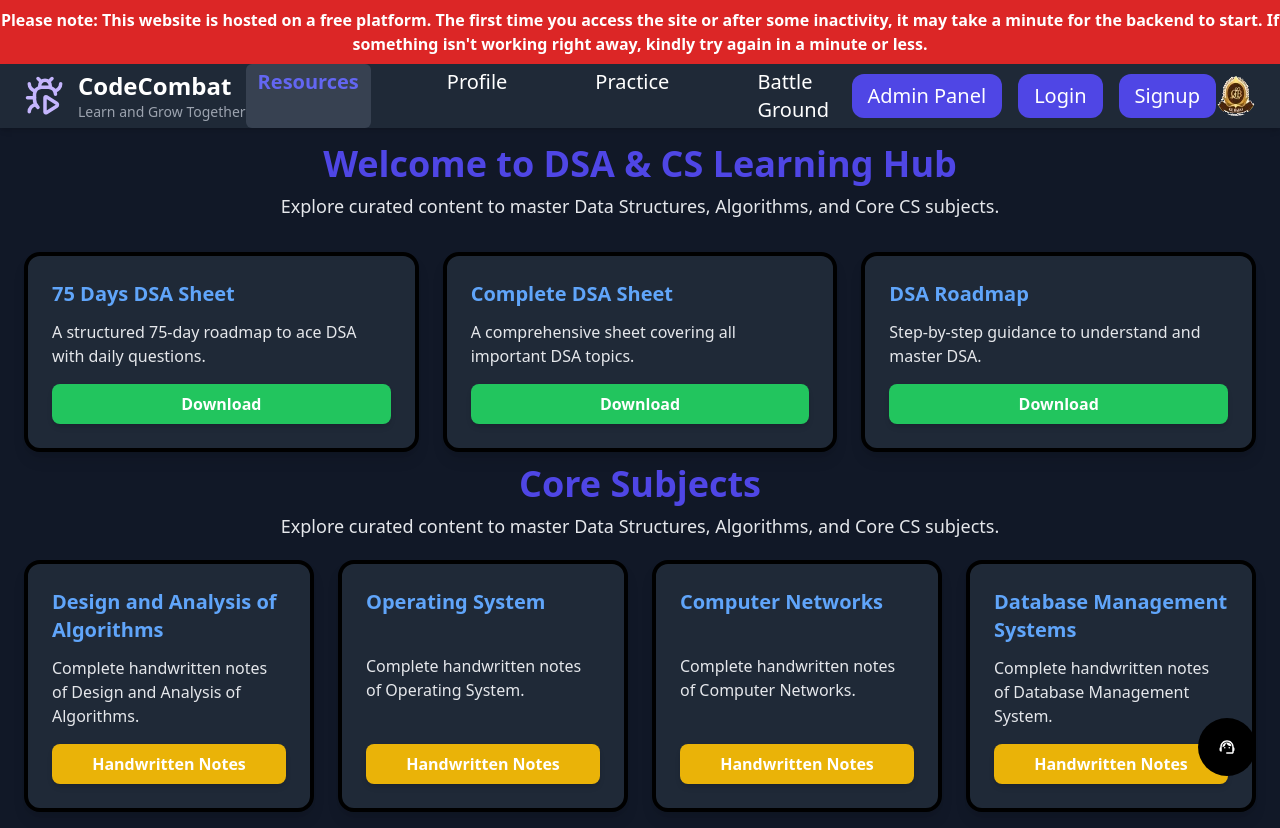
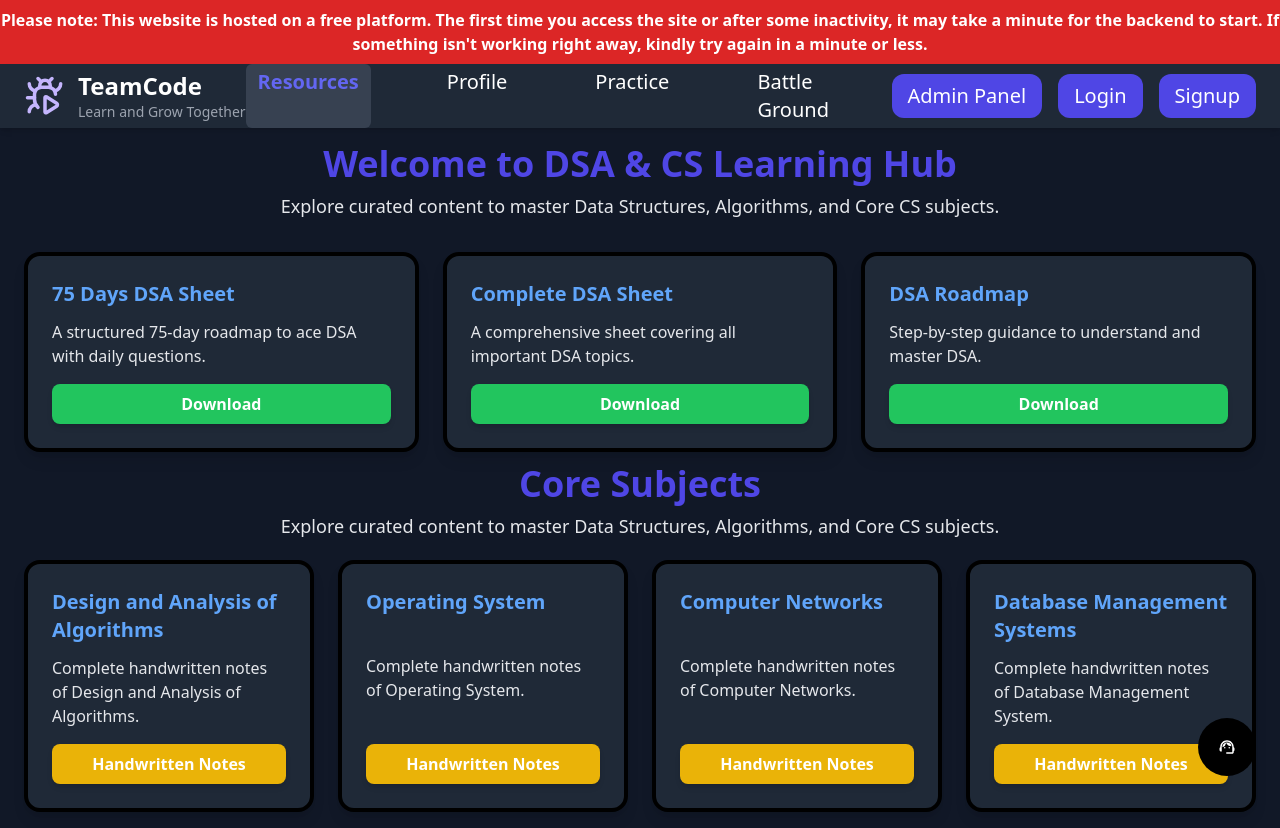
Before and after one commit to NightFury300/CodeCombat, a React (Create React App) app in the folder client/: page / in a window 1280 px wide. Built offline with nearby package versions, Linux system fonts and the light colour scheme; the HTML template or start-up script is replaced by a standard one.

Commit message:
Revert "Changed name and added logo"
This reverts commit f4accab40d07d021dd2be91638c9a8e63109fc6c.

```diff
--- a/client/public/index.html
+++ b/client/public/index.html
@@ -24,7 +24,7 @@
       work correctly both with client-side routing and a non-root public URL.
       Learn how to configure a non-root public URL by running `npm run build`.
     -->
-    <title>CodeCombat</title>
+    <title>TeamCode</title>
   </head>
   <body>
     <noscript>You need to enable JavaScript to run this app.</noscript>
--- a/client/src/Components/Navbar/Navbar.js
+++ b/client/src/Components/Navbar/Navbar.js
@@ -2,7 +2,6 @@ import React from "react";
 import { Link, useLocation, useNavigate } from "react-router-dom";
 import { useUser } from "../../Contexts/UserContext";
 import { BugPlay } from "lucide-react";
-import glb_logo from "../../assets/glb_logo.png";
 
 const Navbar = () => {
   const navigate = useNavigate();
@@ -29,10 +28,11 @@ const Navbar = () => {
           className="flex items-center space-x-3 group hover:text-gray-300 transition-transform duration-300"
         >
           <BugPlay size={42} className="text-violet-300" />
+
           {/* Text Container */}
           <div className="flex flex-col leading-tight">
             <span className="text-2xl font-bold text-white group-hover:text-violet-300 transition-colors duration-200">
-              CodeCombat
+              TeamCode
             </span>
             <span className="text-sm text-gray-400">Learn and Grow Together</span>
           </div>
@@ -96,10 +96,6 @@ const Navbar = () => {
             </>
           )}
         </div>
-        <div>
-                    <img src={glb_logo} alt="Logo" className="w-10 h-10 rounded-full" />
-
-        </div>
       </div>
     </div>
   );
```
Also changed, not shown: client/src/assets/glb_logo.png (deleted).
